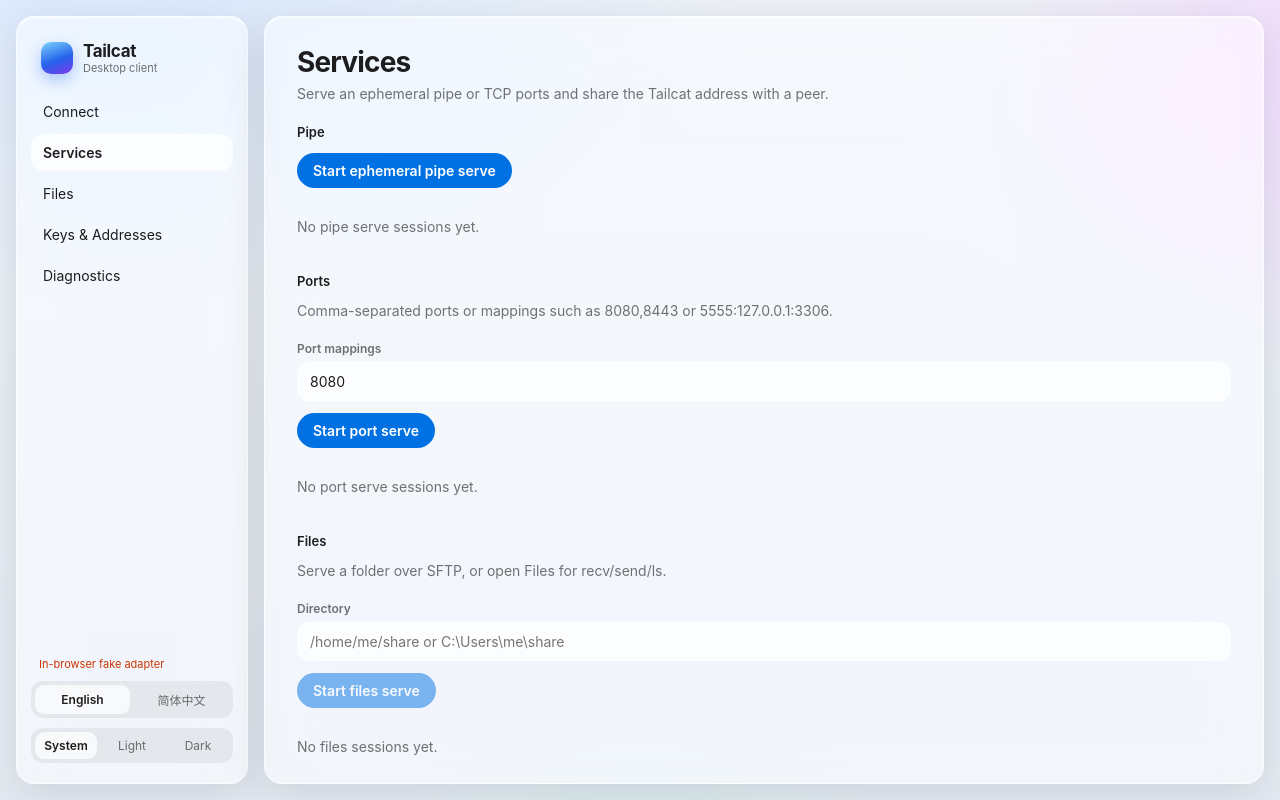
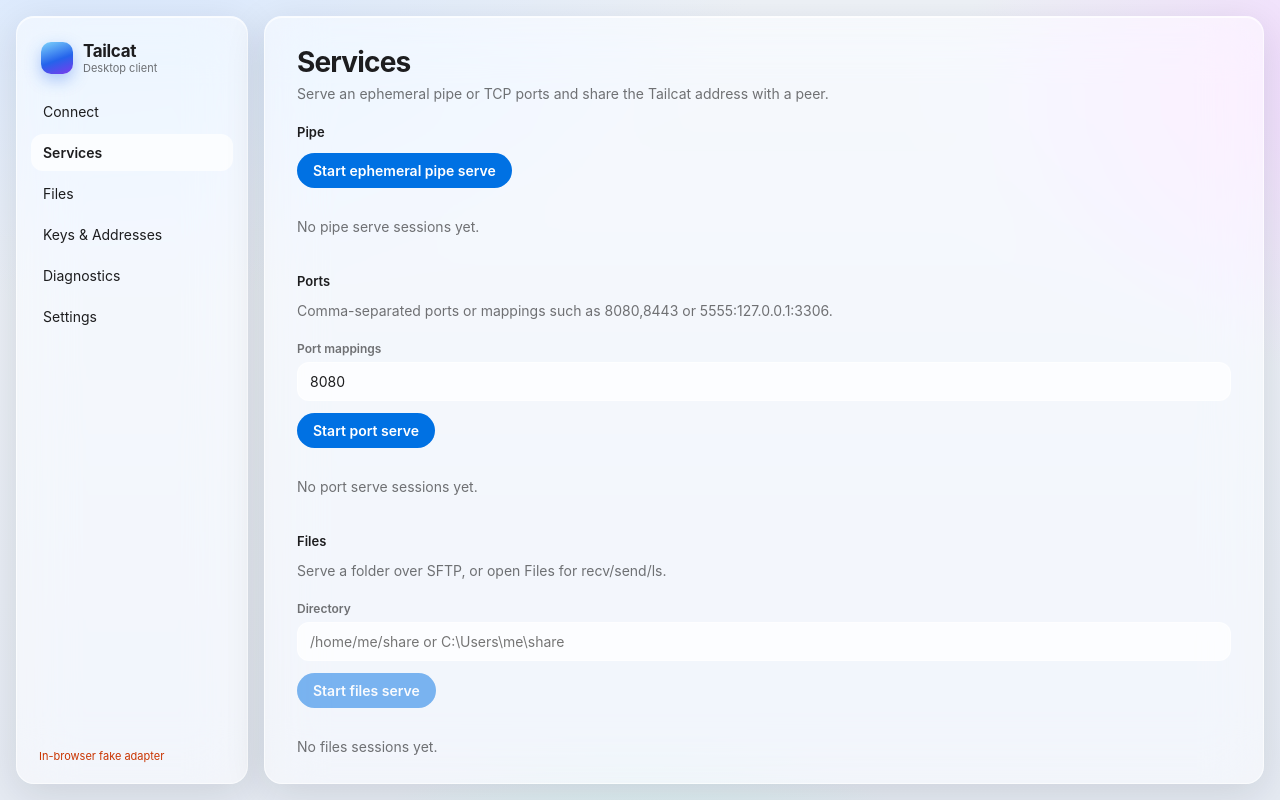
Before and after one commit to mushroom11s/tailcat-box, a React (Vite) app in the folder frontend/: page / in a window 1280 px wide. Built offline with nearby package versions, Linux system fonts and the light colour scheme.

Commit message:
fix: move appearance out of the sidebar for Settings nav
Leave a Settings nav slot (no SettingsPage implementation) so the
parallel Settings PR can own theme/language. Keep DERP on Keys.

Co-authored-by: mushroom11s <mushroom11s@users.noreply.github.com>

```diff
--- a/frontend/src/App.tsx
+++ b/frontend/src/App.tsx
@@ -6,7 +6,7 @@ import KeysPage from "./pages/KeysPage";
 import ServicesPage from "./pages/ServicesPage";
 import { parsePortMappings } from "./lib/ports";
 import { sameKeys, sameSessions } from "./lib/snapshot";
-import { useI18n, type Locale } from "./i18n";
+import { useI18n } from "./i18n";
 import {
   createKey,
   deleteKey,
@@ -41,17 +41,21 @@ import {
   type TailcatEvent,
 } from "./lib/wails";
 
-type Page = "connect" | "services" | "files" | "keys" | "diagnostics";
+type Page = "connect" | "services" | "files" | "keys" | "diagnostics" | "settings";
 type Theme = "system" | "light" | "dark";
 
 const THEME_KEY = "tailcat-theme";
 
-const NAV: Array<{ id: Page; labelKey: "navConnect" | "navServices" | "navFiles" | "navKeys" | "navDiagnostics" }> = [
+const NAV: Array<{
+  id: Page;
+  labelKey: "navConnect" | "navServices" | "navFiles" | "navKeys" | "navDiagnostics" | "navSettings";
+}> = [
   { id: "connect", labelKey: "navConnect" },
   { id: "services", labelKey: "navServices" },
   { id: "files", labelKey: "navFiles" },
   { id: "keys", labelKey: "navKeys" },
   { id: "diagnostics", labelKey: "navDiagnostics" },
+  { id: "settings", labelKey: "navSettings" },
 ];
 
 function applyTheme(theme: Theme): void {
@@ -72,9 +76,9 @@ function readTheme(): Theme {
 }
 
 export default function App() {
-  const { locale, setLocale, t } = useI18n();
+  const { t } = useI18n();
   const [page, setPage] = useState<Page>("services");
-  const [theme, setTheme] = useState<Theme>(() => readTheme());
+  const [theme] = useState<Theme>(() => readTheme());
   const [sessions, setSessions] = useState<Session[]>([]);
   const [keys, setKeys] = useState<KeyInfo[]>([]);
   const [events, setEvents] = useState<TailcatEvent[]>([]);
@@ -167,33 +171,7 @@ export default function App() {
             </button>
           ))}
         </nav>
-        <div className="sidebar-footer">
-          {fallback ? <div className="fallback-chip">{t("fallbackChip")}</div> : null}
-          <div className="lang-toggle" role="group" aria-label={t("language")}>
-            {(["en", "zh-CN"] as Locale[]).map((value) => (
-              <button
-                key={value}
-                type="button"
-                className={locale === value ? "active" : ""}
-                onClick={() => setLocale(value)}
-              >
-                {value === "en" ? t("langEnglish") : t("langChinese")}
-              </button>
-            ))}
-          </div>
-          <div className="theme-toggle" role="group" aria-label={t("theme")}>
-            {(["system", "light", "dark"] as Theme[]).map((value) => (
-              <button
-                key={value}
-                type="button"
-                className={theme === value ? "active" : ""}
-                onClick={() => setTheme(value)}
-              >
-                {value === "system" ? t("themeSystem") : value === "light" ? t("themeLight") : t("themeDark")}
-              </button>
-            ))}
-          </div>
-        </div>
+        <div className="sidebar-footer">{fallback ? <div className="fallback-chip">{t("fallbackChip")}</div> : null}</div>
       </aside>
       <main className="glass main">
         {page === "services" ? (
@@ -284,6 +262,12 @@ export default function App() {
             onStop={(id) => void run(() => stopSession(id))}
           />
         ) : null}
+        {page === "settings" ? (
+          <section className="page">
+            <h2>{t("settingsTitle")}</h2>
+            <p className="lede">{t("settingsPendingLede")}</p>
+          </section>
+        ) : null}
       </main>
     </div>
   );
--- a/frontend/src/i18n/en.ts
+++ b/frontend/src/i18n/en.ts
@@ -5,7 +5,11 @@ export const en = {
   navFiles: "Files",
   navKeys: "Keys & Addresses",
   navDiagnostics: "Diagnostics",
+  navSettings: "Settings",
   fallbackChip: "In-browser fake adapter",
+  settingsTitle: "Settings",
+  settingsPendingLede:
+    "Theme and language live on this page once Settings lands. DERP region and map URL stay on Keys & Addresses.",
   theme: "Theme",
   themeSystem: "System",
   themeLight: "Light",
--- a/frontend/src/i18n/zh-CN.ts
+++ b/frontend/src/i18n/zh-CN.ts
@@ -7,7 +7,10 @@ export const zhCN = {
   navFiles: "文件",
   navKeys: "密钥与地址",
   navDiagnostics: "诊断",
+  navSettings: "设置",
   fallbackChip: "浏览器内假适配器",
+  settingsTitle: "设置",
+  settingsPendingLede: "主题和语言会放到这个页面。DERP 区域和地图 URL 仍在“密钥与地址”。",
   theme: "主题",
   themeSystem: "系统",
   themeLight: "浅色",
```
